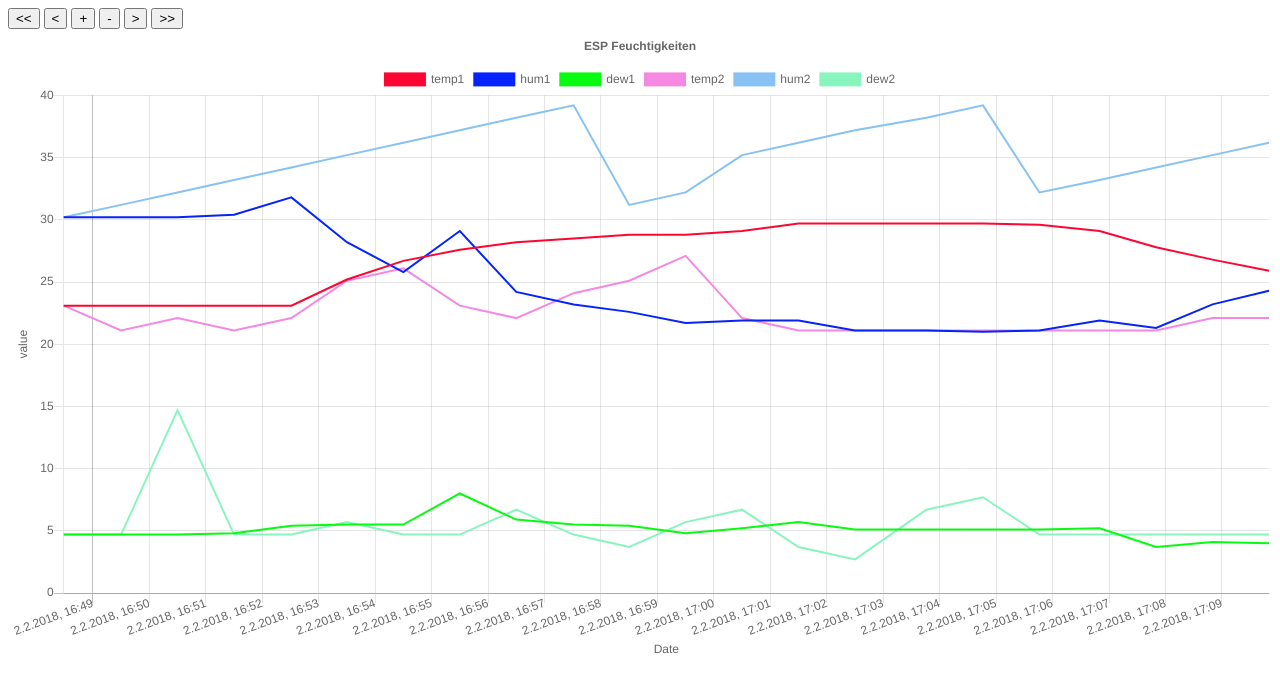
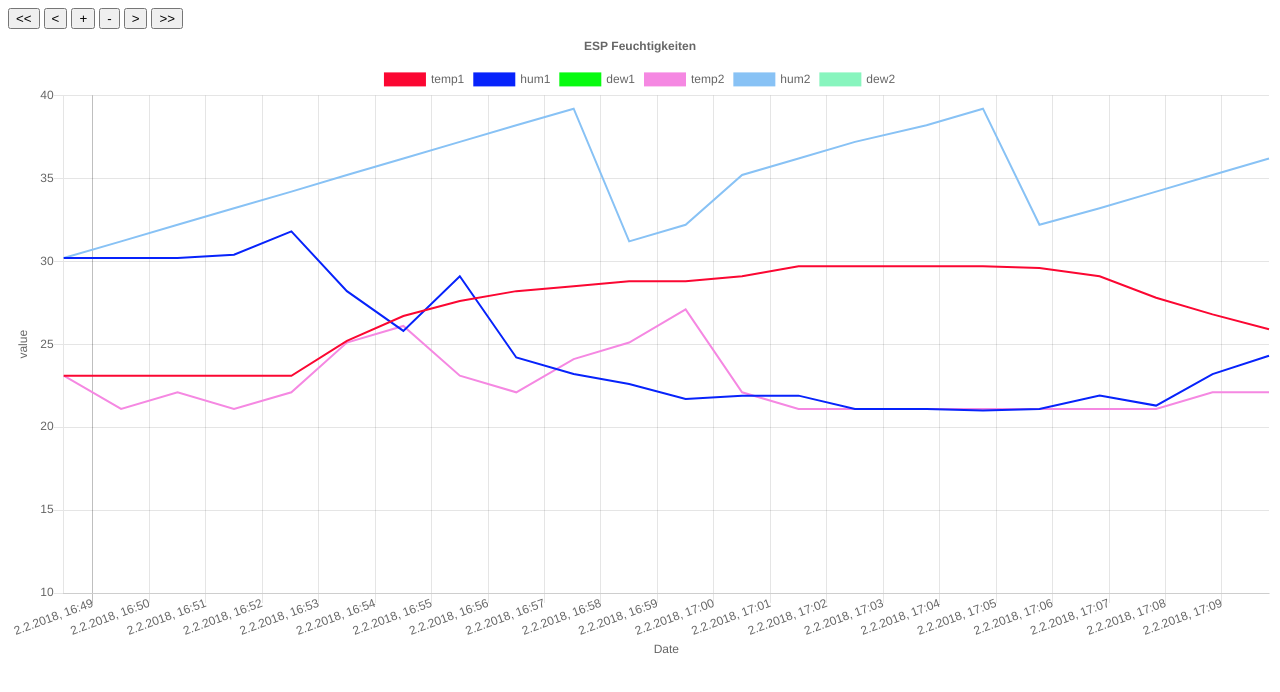
Before and after one commit to boelckea/ChartJsForEsp, a plain HTML site: page chart.htm in a window 1280 px wide. Drawn offline with nearby package versions, Linux system fonts and the light colour scheme.

Commit message:
number test added

```diff
--- a/chart.htm
+++ b/chart.htm
@@ -80,6 +80,7 @@
 
     window.onload = function() {
         var colors = ["#fb0732","#0723fb","#07fb10","#f588e2","#88c2f5","#88f5be","#848484","#ffee07"];
+		var numberTest = RegExp("[0-9.]{4}")
 
         var xmlhttp = new XMLHttpRequest();
         xmlhttp.onreadystatechange = function() {
@@ -109,7 +110,7 @@
                         }
                         var lineSplit = item.split(";");
                         lineSplit.forEach(function(lineitem, lineindex) {
-                            if (lineindex === 0) {
+                            if (lineindex === 0 || !numberTest.test(lineitem)) {
                                 return;
                             }
                             datasets[lineindex - 1].data.push(JSON.parse('{"x": ' + lineSplit[0] + ', "y": ' + lineitem + '}'));
```
